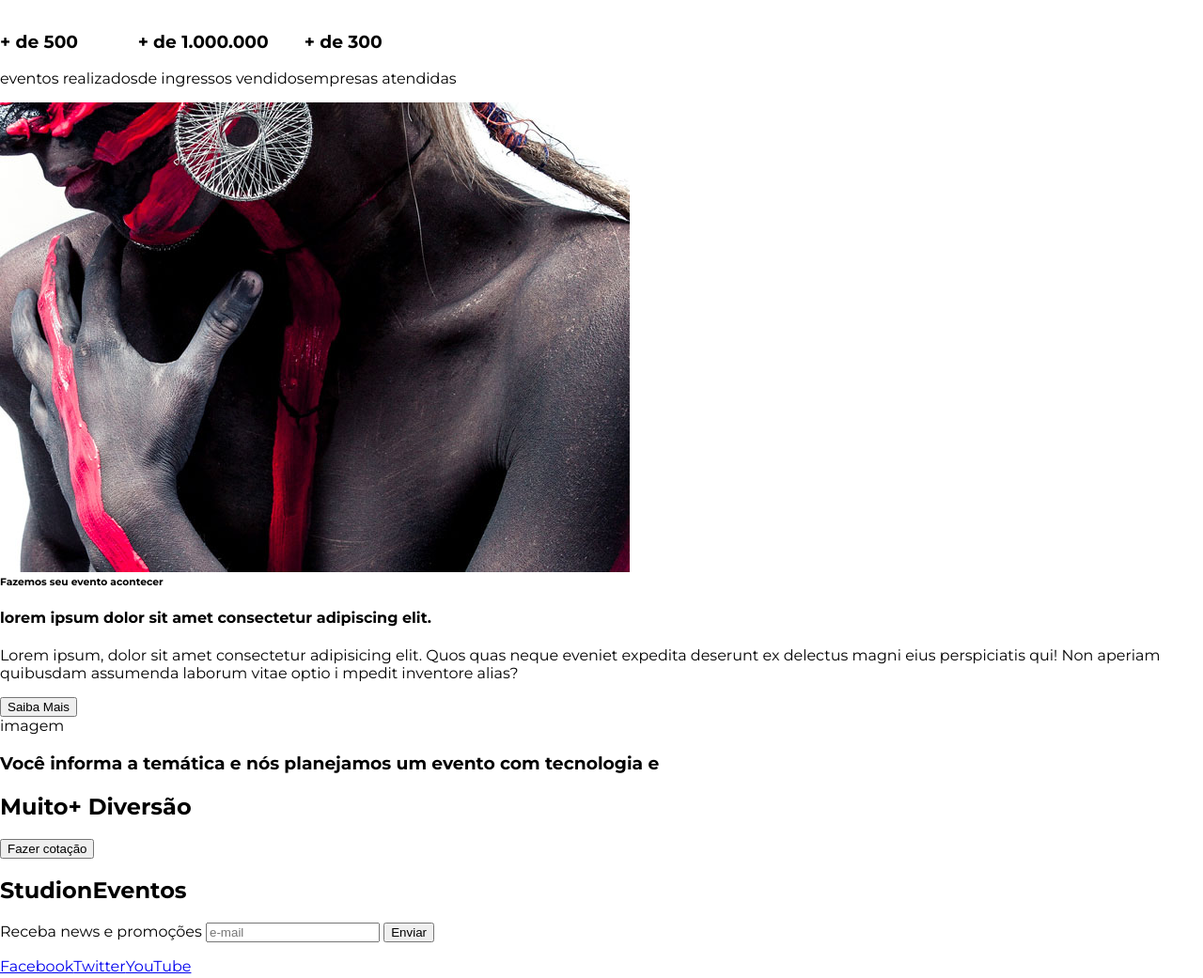
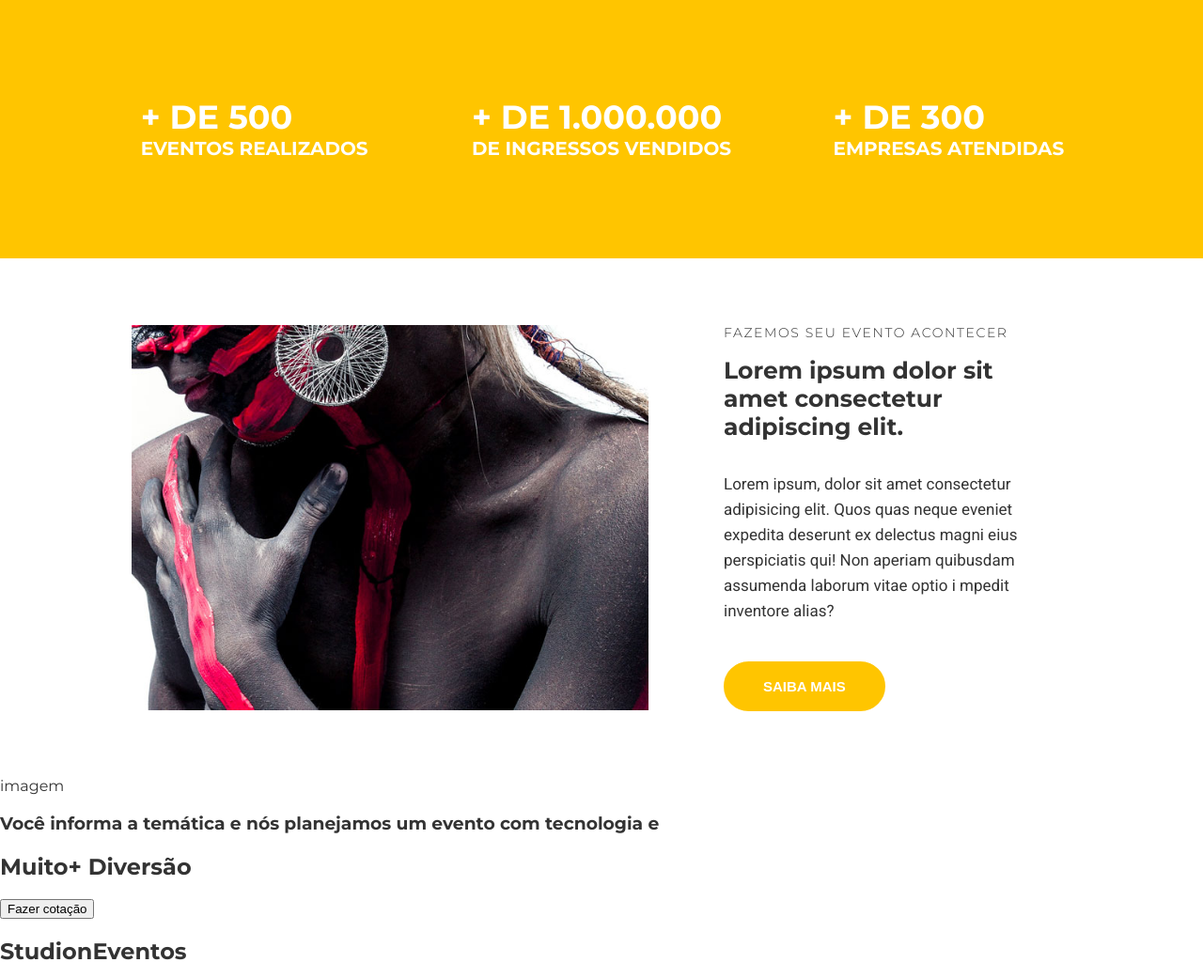
Before and after one commit to hiansen/imagineSchool, a website: page src/index.html in a window 1280 px wide. Shown: the part 802-1843 px from the top of the page at 94% size. Drawn offline with Linux system fonts and the light colour scheme.

Commit message:
feat(added style to the institutional content)

```diff
--- a/src/index.html
+++ b/src/index.html
@@ -9,10 +9,12 @@
 
   <body>
     <nav class="navbar">
-      <h1 class="logo-studion">
-        Studi<span class="copy--primary">on</span><span class="logo-studion__subtitle"> Eventos</span>
-      </h1>
-      <ul class="navbar__links">
+      <div class="container navbar__container">
+        <h1 class="logo-studion">
+          Studi<span class="copy--primary">on</span
+            ><span class="logo-studion__subtitle"> Eventos</span>
+          </h1>
+          <ul class="navbar__links">
         <li>
           <a href="#empresa">Empresa </a>
         </li>
@@ -29,15 +31,23 @@
           <a href="#contatos">Contatos </a>
         </li>
       </ul>
-    </nav>
+    </div>
+  </nav>
 
     <header>
       <div id="slider">
         <div class="slide">
-          <img class="slide__background-image" src="./images/banner.jpg" alt="Studion-Banner">
+          <img
+            class="slide__background-image"
+            src="./images/banner.jpg"
+            alt="Studion-Banner"
+          />
 
           <div class="slide__copy">
-            <h6><span class="copy--primary">Próximo evento</span> - Dia 25 de setembro às 19h</h6>
+            <h6>
+              <span class="copy--primary">Próximo evento</span> - Dia 25 de
+              setembro às 19h
+            </h6>
             <h2><span class="copy--primary">Creative</span> minds</h2>
             <button class="btn btn--slide">Saiba Mais</button>
           </div>
@@ -46,34 +56,41 @@
     </header>
 
     <main>
-      <section id="eventos">
-        <ul>
+      <section id="counter">
+        <ul class="container counter__container">
           <li>
-            <h3>+ de 500</h3>
-            eventos realizados
+            <h3>
+              + de 500
+              <small>eventos realizados</small>
+            </h3>
           </li>
           <li>
-            <h3>+ de 1.000.000</h3>
-            de ingressos vendidos
+            <h3>
+              + de 1.000.000
+              <small>de ingressos vendidos</small>
+            </h3>
           </li>
           <li>
-            <h3>+ de 300</h3>
-            empresas atendidas
+            <h3>
+              + de 300
+              <small>empresas atendidas</small>
+            </h3>
           </li>
         </ul>
       </section>
-      <section id="campo2">
-        <div>
-          <img src="./images/institutional.jpg" />
+
+      <section class="container institutional">
+        <img class="institutional__image" src="./images/institutional.jpg" alt="Studion institutional"/>
+        <div class="institutional__copy">
           <h6>Fazemos seu evento acontecer</h6>
-          <h4>lorem ipsum dolor sit amet consectetur adipiscing elit.</h4>
+          <h4>Lorem ipsum dolor sit amet consectetur adipiscing elit.</h4>
           <p>
             Lorem ipsum, dolor sit amet consectetur adipisicing elit. Quos quas
             neque eveniet expedita deserunt ex delectus magni eius perspiciatis
             qui! Non aperiam quibusdam assumenda laborum vitae optio i mpedit
             inventore alias?
           </p>
-          <button>Saiba Mais</button>
+          <button class="btn btn--institutional">Saiba Mais</button>
         </div>
       </section>
       <section id="campo3">
--- a/src/style.css
+++ b/src/style.css
@@ -1,19 +1,32 @@
-@import url('https://fonts.googleapis.com/css2?family=Montserrat:wght@300;400;700;900&display=swap');
+@import url("https://fonts.googleapis.com/css2?family=Montserrat:wght@300;400;500;700;900&family=Roboto&display=swap");
 
 * {
   box-sizing: border-box;
 }
 
 :root {
-    font-family: 'Montserrat', sans-serif;
+  font-family: "Montserrat", sans-serif;
   font-size: 16px;
+  --color-copy: #333;
   --color-primary: #ffc500;
   --default-padding: 1rem;
+  color: var(--color-copy);
 }
 
 body {
   margin: 0;
   padding-top: 7.75rem;
+}
+
+header,
+main,
+footer {
+  overflow-x: hidden;
+}
+
+.container {
+  max-width: 1140px;
+  margin: 0 auto;
 }
 
 ul {
@@ -22,20 +35,22 @@ ul {
   padding-left: 0;
 }
 
-
 .navbar {
   position: fixed;
   z-index: 1;
+  top: 0;
+  left: 0;
+  width: 100%;
+  background-color: #000;
+  color: #fff;
+}
+.navbar__container {
   display: grid;
   grid-template-columns: 1fr 9fr;
   align-items: center;
   height: 7.75rem;
-    top: 0;
-    left: 0;
   padding: 0 1rem;
-    background-color: black;
-    color: white;
-    width: 100%;
+  width: 100vw;
 }
 
 .navbar__links {
@@ -103,10 +118,10 @@ h6 {
 }
 
 .slide__copy h6 {
-    font-size: .9375rem;
+  font-size: 0.9375rem;
   font-weight: 400;
   text-transform: uppercase;
-    letter-spacing: .1875rem;
+  letter-spacing: 0.1875rem;
 }
 
 .slide__copy h2 {
@@ -122,20 +137,86 @@ h6 {
 .btn {
   cursor: pointer;
   padding: 1rem 2.5rem;
-    border: .125rem solid #fff;
+  border: 0.125rem solid #fff;
   border-radius: 5rem;
   color: var(--color-primary);
   background: unset;
-    font-size: .9375rem;
+  font-size: 0.9375rem;
   font-weight: 700;
   text-transform: uppercase;
   transition: 0.5s all ease;
+  outline: none;
 }
 
 .btn:hover,
 .btn:active,
-.btn:focus {
+.btn:focus,
+.btn--institutional {
   border-color: var(--color-primary);
   background-color: var(--color-primary);
   color: #fff;
 }
+
+#counter {
+  background-color: var(--color-primary);
+  color: #fff;
+  text-transform: uppercase;
+}
+
+.counter__container {
+  display: grid;
+  grid-template-columns: repeat(auto-fill, minmax(300px, 1fr));
+  place-items: center;
+  padding: 4.375rem 1rem;
+}
+
+.counter__container h3 {
+  font-size: 2.1875rem;
+}
+
+.counter__container h3 small {
+  display: block;
+  font-size: 1.25rem;
+}
+
+.institutional {
+  display: grid;
+  grid-template-columns: auto auto;
+  gap: 3.125rem;
+  align-items: center;
+  padding: 4.375rem;
+}
+
+.institutional__image {
+    max-width: 550px;
+}
+
+.institutional__copy {
+  padding: 0 1.875rem;
+}
+
+.institutional__copy h6 {
+  font-size: 0.875rem;
+  font-weight: 300;
+  letter-spacing: 0.1rem;
+  text-transform: uppercase;
+  margin: 0;
+}
+
+.institutional__copy h4 {
+  font-size: 1.5625rem;
+  margin-top: 1rem;
+}
+
+.institutional p {
+  font-family: "Roboto", sans-serif;
+  font-size: 1.0625rem;
+  line-height: 1.6875rem;
+  margin-bottom: 0;
+  margin-bottom: 2.5rem;
+}
+
+.btn--institutional:hover {
+  color: var(--color-copy);
+  background: unset;
+}
```
Lines whose indentation alone changed are shown as unchanged.
